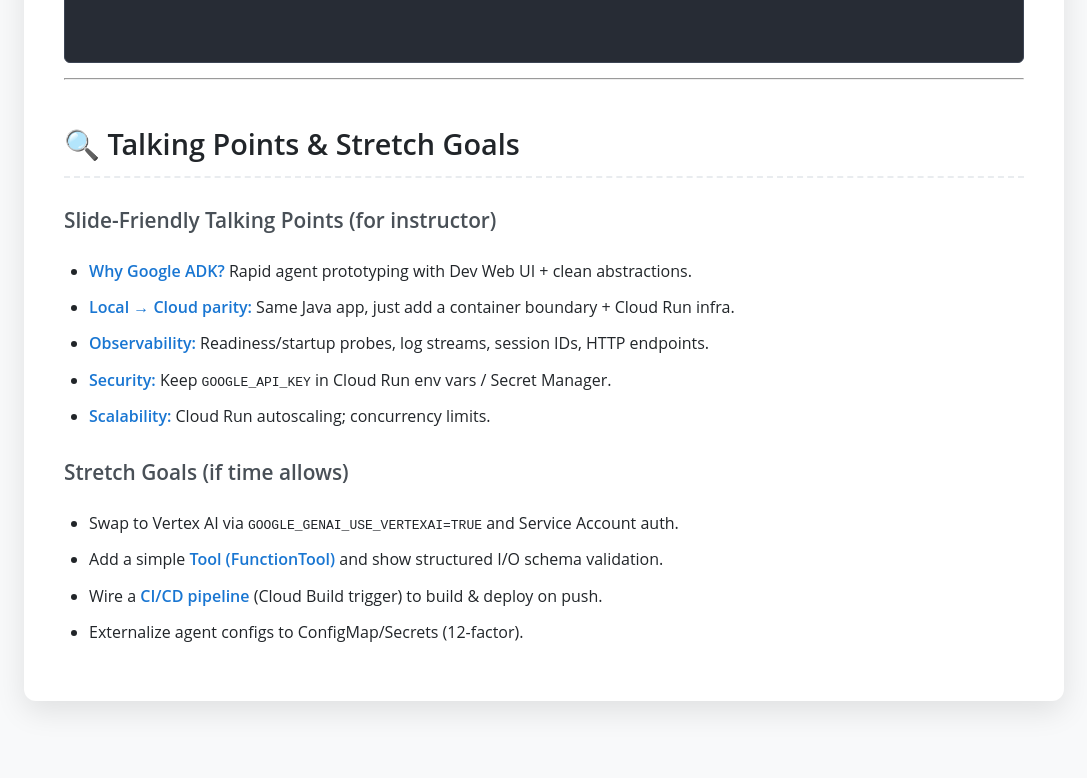
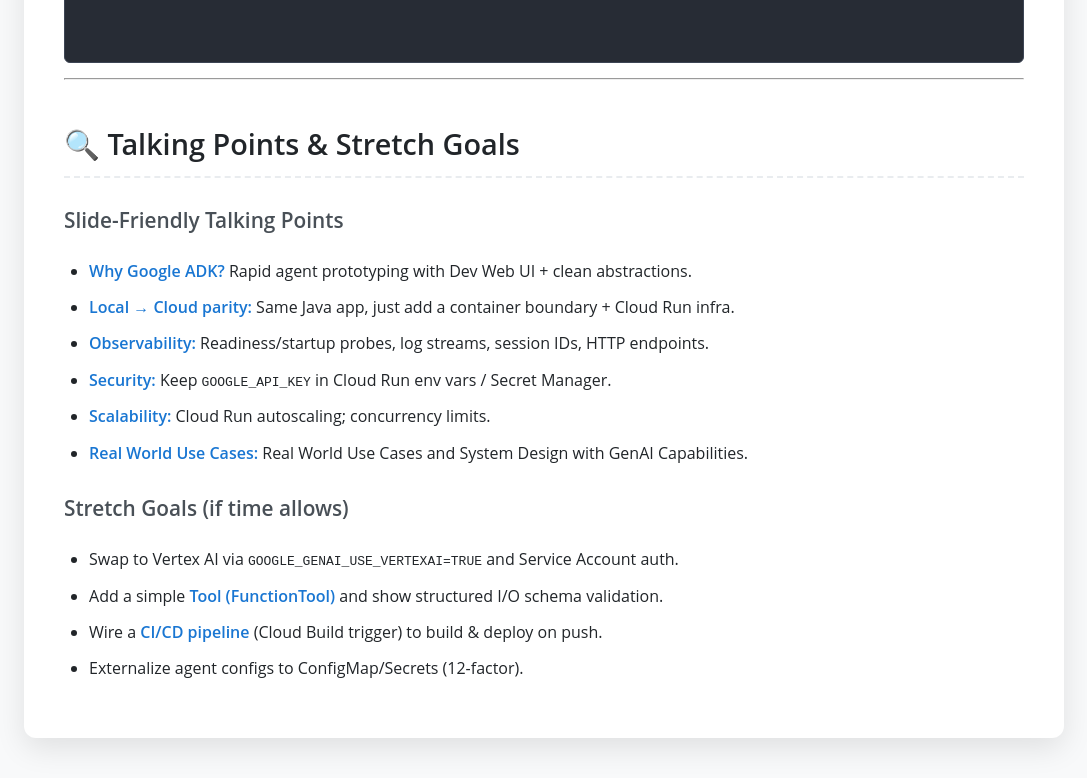
Before and after one commit to rajivksingh13/titli-ai, a plain HTML site: page index.html in a window 1280 px wide. Shown: the part 4102-4880 px from the top of the page, without its empty margins (96-1183 px from the left). Before the commit the page ends 4843 px from the top, so only its background shows below. Drawn offline with Linux system fonts and the light colour scheme.

```diff
--- a/index.html
+++ b/index.html
@@ -298,13 +298,14 @@ gcloud run deploy learning-assistant \<br>
 
     <h2>&#128269; Talking Points & Stretch Goals</h2>
 
-    <h3>Slide-Friendly Talking Points (for instructor)</h3>
+    <h3>Slide-Friendly Talking Points</h3>
     <ul>
         <li><span class="key-term">Why Google ADK?</span> Rapid agent prototyping with Dev Web UI + clean abstractions.</li>
         <li><span class="key-term">Local → Cloud parity:</span> Same Java app, just add a container boundary + Cloud Run infra.</li>
         <li><span class="key-term">Observability:</span> Readiness/startup probes, log streams, session IDs, HTTP endpoints.</li>
         <li><span class="key-term">Security:</span> Keep <code>GOOGLE_API_KEY</code> in Cloud Run env vars / Secret Manager.</li>
         <li><span class="key-term">Scalability:</span> Cloud Run autoscaling; concurrency limits.</li>
+        <li><span class="key-term">Real World Use Cases:</span> Real World Use Cases and System Design with GenAI Capabilities.</li>
     </ul>
 
     <h3>Stretch Goals (if time allows)</h3>
```
